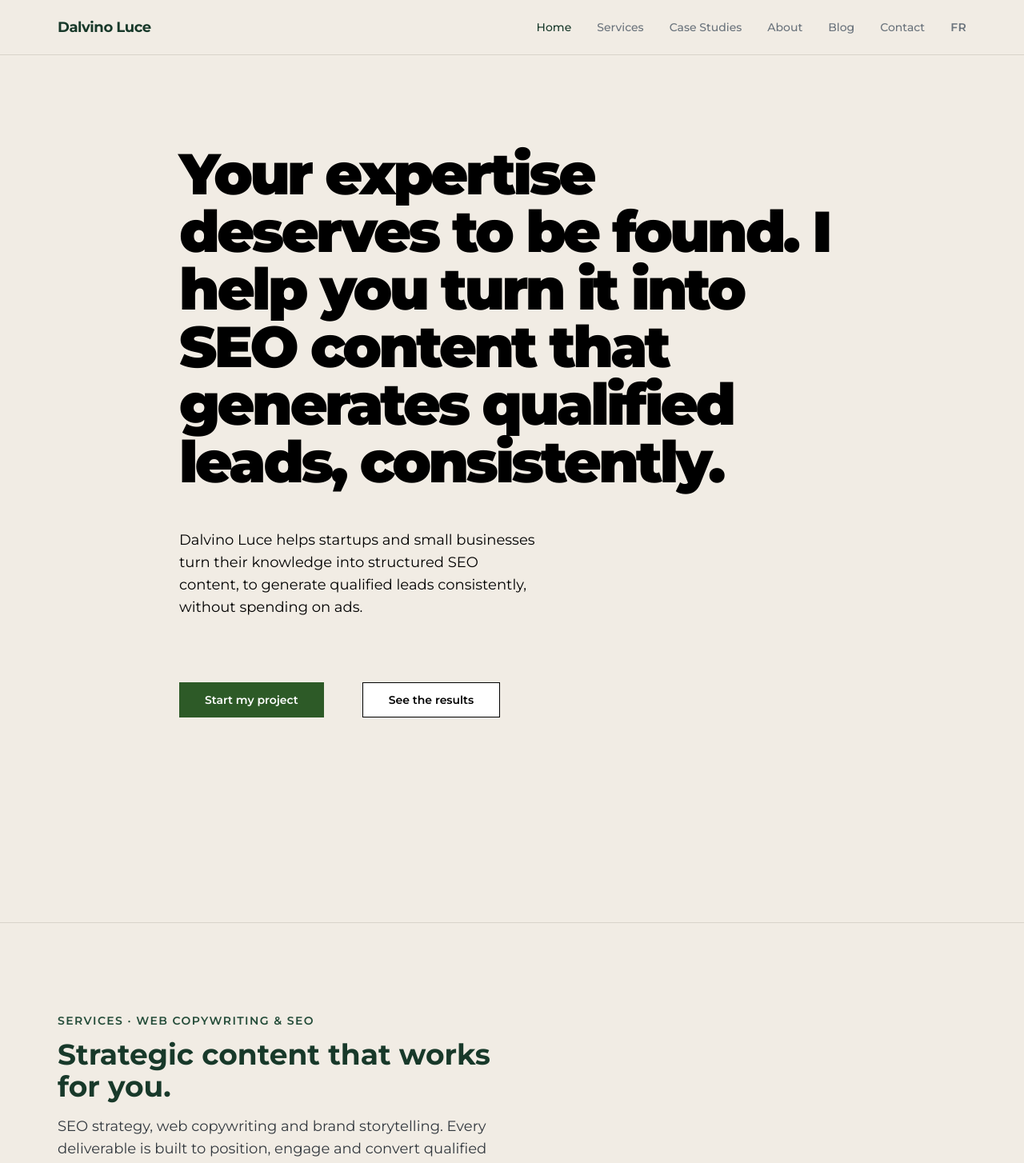
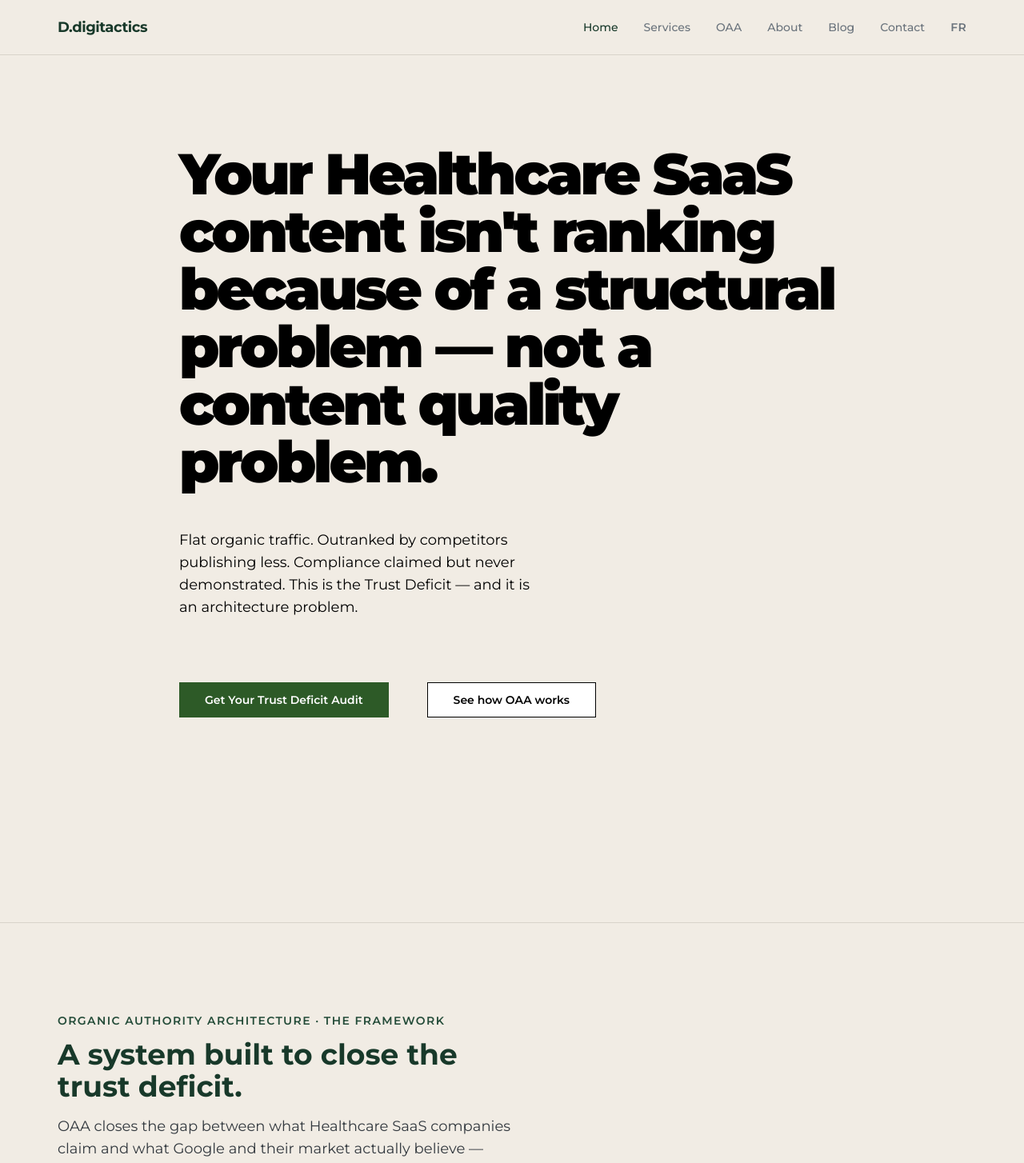
Before and after one commit to dalvino-writes/dalvino-seo-html, a Next.js app: page / in a window 1280 px wide. Shown: the top 1454 px of the page at 80% size. Built offline with nearby package versions, Linux system fonts and the light colour scheme.

Commit message:
new copy for sitecopy ts

```diff
--- a/content/en/siteCopy.ts
+++ b/content/en/siteCopy.ts
@@ -1,13 +1,13 @@
 export const siteCopy = {
   brand: {
-    name: "Dalvino Luce",
-    title: "SEO Web Copywriter",
-    full: "Dalvino Luce · SEO Web Copywriter & Content Strategist",
+    name: "D.digitactics",
+    title: "Healthcare SaaS Authority Architecture",
+    full: "D.digitactics · Organic Authority Architecture for Healthcare SaaS",
   },
   nav: {
     home: "Home",
     services: "Services",
-    caseStudies: "Case Studies",
+    caseStudies: "OAA",
     about: "About",
     blog: "Blog",
     contact: "Contact",
@@ -15,72 +15,72 @@ export const siteCopy = {
     faq: "FAQ",
   },
   hero: {
-    title: "Your expertise deserves to be found. I help you turn it into SEO content that generates qualified leads, consistently.",
+    title: "Your Healthcare SaaS content isn't ranking because of a structural problem — not a content quality problem.",
     subtitle:
-      "Dalvino Luce helps startups and small businesses turn their knowledge into structured SEO content, to generate qualified leads consistently, without spending on ads.",
-    cta: "Start my project",
-    ctaSecondary: "See the results",
+      "Flat organic traffic. Outranked by competitors publishing less. Compliance claimed but never demonstrated. This is the Trust Deficit — and it is an architecture problem.",
+    cta: "Get Your Trust Deficit Audit",
+    ctaSecondary: "See how OAA works",
   },
   servicesPreview: {
-    tagline: "Services · Web Copywriting & SEO",
-    title: "Strategic content that works for you.",
+    tagline: "Organic Authority Architecture · The Framework",
+    title: "A system built to close the trust deficit.",
     subtitle:
-      "SEO strategy, web copywriting and brand storytelling. Every deliverable is built to position, engage and convert qualified prospects.",
-    cta: "Discuss your project",
+      "OAA closes the gap between what Healthcare SaaS companies claim and what Google and their market actually believe — through three structural pillars: E-E-A-T Architecture, a Regulatory Compliance Content Layer, and a Three-Tier Intent Framework.",
+    cta: "See how OAA works →",
   },
   caseStudiesPreview: {
     tagline: "Case Studies · Proof of Results",
-    title: "What SEO content actually achieves, numbers included.",
+    title: "What authority architecture actually achieves.",
     subtitle:
-      "Organic traffic, keyword rankings, inbound leads: each case study documents the concrete impact of a well-executed content strategy.",
+      "Organic compounding, keyword territory owned, inbound pipeline built: each case study documents the structural impact of a correctly deployed OAA engagement.",
     cta: "View case studies",
   },
   newsletterSection: {
-    tagline: "Newsletter · Strategic Notes",
-    title: "SEO and content: the essentials, without the noise.",
+    tagline: "Entry Point · Trust Deficit Audit",
+    title: "Start with the diagnostic — not a proposal.",
     subtitle:
-      "One short note, sent regularly. SEO analysis, content trends, real-world lessons. Zero spam. Zero filler.",
+      "The Trust Deficit Audit scores your regulatory compliance signals, E-E-A-T architecture, keyword territory, and competitive positioning. What it delivers: a written scorecard and gap priority map. €3,000 — credited in full against your OAA engagement if you proceed within 30 days.",
     placeholder: "your@email.com",
-    cta: "Get the notes",
+    cta: "Start with the Audit",
   },
   footer: {
-    copyright: "© 2025 Dalvino Luce. All rights reserved.",
-    tagline: "SEO content strategy for startups and ambitious businesses.",
+    copyright: "© 2025 D.digitactics. All rights reserved.",
+    tagline: "Authority architecture for Healthcare SaaS.",
   },
   about: {
-    tagline: "About · Dalvino Luce",
-    title: "SEO content is not a cost. It is an asset that compounds.",
+    tagline: "About · D.digitactics",
+    title: "Content without architecture is volume without compounding.",
     bio: [
-      "I am Dalvino Luce, a web copywriter and content strategist specializing in organic visibility for startups and small businesses. My approach is built on one principle: every piece of content must serve a measurable business objective.",
-      "How I work: every project starts with structured analysis before a single word is written.\n\n1. Market Audit: I map your competitive landscape and identify the gaps your content can own.\n2. Keyword Research: I find high-intent queries your target audience is actively searching for.\n3. Editorial Strategy: I build a content roadmap aligned with your growth objectives.\n4. Writing and Delivery: I produce structured, optimized content designed to rank and convert.",
-      "I do not produce generic content. Every word is chosen to fill a specific role: position your brand, build your topical authority and convert traffic into qualified leads.",
-      "The results speak for themselves. Clients who commit to a consistent editorial strategy see measurable gains in organic traffic, keyword rankings and inbound leads within 3 to 6 months. You can follow the full journey on the Build in Public page.",
+      "D.digitactics is an authority architecture firm. Not an SEO agency. Not a content studio. Not a monthly retainer.",
+      "We exist because Healthcare SaaS companies were publishing more and ranking less — not because their content was bad, but because the infrastructure underneath it was wrong.",
+      "OAA — Organic Authority Architecture — is the framework we built to fix that. It treats compliance and authority as structural inputs, not editorial afterthoughts.",
+      "Every engagement starts with the Trust Deficit Audit. Every blueprint is built for the client's team to execute. Digitactics is the architect. The client builds.",
     ],
     values: [
       {
-        title: "Clarity",
-        description: "A direct, well-structured message converts better than any jargon.",
+        title: "Architecture, not activity",
+        description: "We build infrastructure that compounds. Not content volume that evaporates.",
       },
       {
-        title: "Strategy",
-        description: "Every piece of content answers a measurable SEO or business objective.",
+        title: "Compliance as trust signal",
+        description: "Regulatory credibility is structural, not a checkbox. We demonstrate it, not declare it.",
       },
       {
-        title: "Consistency",
-        description: "Editorial regularity builds topical authority over time.",
+        title: "Clarity of role",
+        description: "We are the architect. You are the builder. That distinction protects both the strategy and the execution.",
       },
     ],
   },
   contact: {
-    tagline: "Contact · Start a Project",
-    title: "Describe your project. Get a response within 24 hours.",
+    tagline: "Contact · Start an Engagement",
+    title: "Every engagement starts with the Audit.",
     subtitle:
-      "Early-stage startup, SMB looking to grow organic visibility, or solo founder: describe your situation in a few lines.\n\nI respond with a first analysis, not an automated reply.",
+      "If you are a Healthcare SaaS company with an active content program that is not compounding, the Trust Deficit Audit is the correct first step. Describe your situation below and we will respond with a first assessment — not an automated reply.",
     form: {
       name: "Name",
       email: "Professional email",
-      company: "Company (optional)",
-      message: "Describe your project or your SEO challenge",
+      company: "Company",
+      message: "Describe your content situation and what you are trying to solve",
       cta: "Send my request",
     },
   },
```
